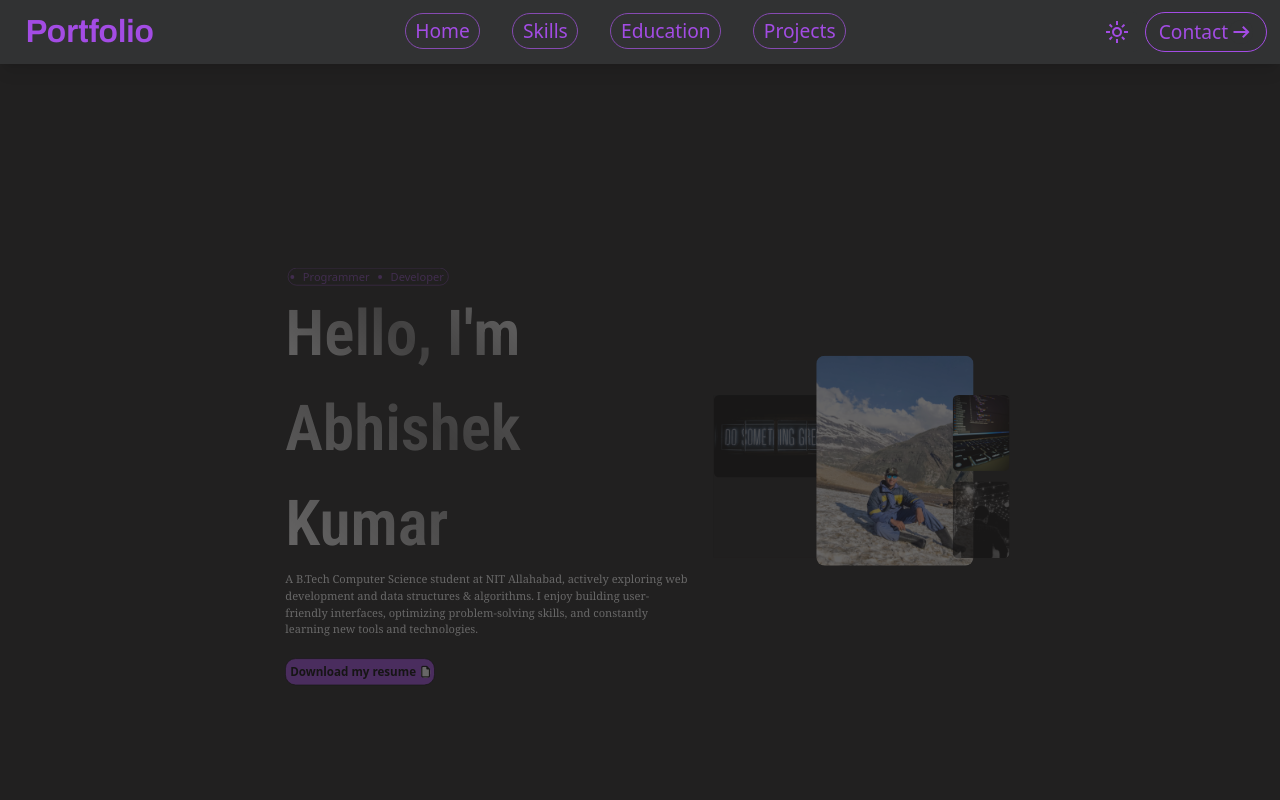
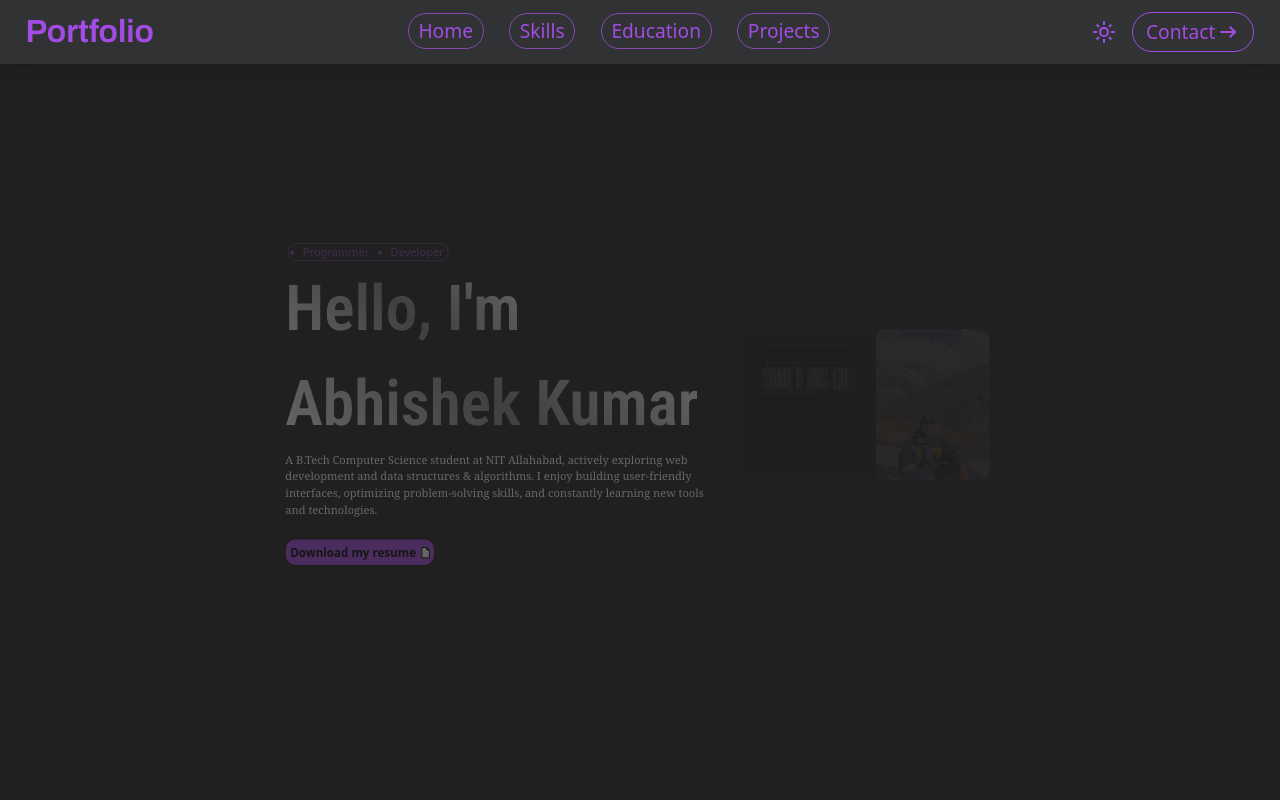
Before and after one commit to abhiishhekk/Portfolio-Web, a React (Vite) app: page / in a window 1280 px wide. Shown: the top 800 px of the page. Built offline with nearby package versions, Linux system fonts and the light colour scheme; a web font is replaced by a local one.

Commit message:
added some animation and fixed bugs

```diff
--- a/src/App.css
+++ b/src/App.css
@@ -51,7 +51,7 @@ html, body{
     list-style-type: none;
     display: inline;
     font-size: 1.2rem;
-    margin: 1rem;
+    margin: 0.8rem;
 }
 #between ul li:hover{
     font-size: 1.3rem;
@@ -416,7 +416,7 @@ html, body{
  #social_icons{
     display:flex;
     align-items:center;
-    box-sizing: content-box;
+    /* box-sizing: content-box; */
     justify-content: center;
 }
 .fa-brands{
@@ -461,10 +461,11 @@ html, body{
     }
     #twitter{
         color:black;
+
     }
 }
 #social_icons .button .icon{
-    display:inline-block;
+    /* display:inline-block; */
     color:black;
     height:2rem;
     width:2rem;
--- a/src/App.jsx
+++ b/src/App.jsx
@@ -42,6 +42,7 @@ function App() {
         <Contact/>
         <hr id="hr" className='text-9xl dark:hidden'/>
         </div>
+        <div className='h-20 md:h-0'></div>
       </div>
   );
 }
--- a/src/components/Contact.jsx
+++ b/src/components/Contact.jsx
@@ -11,10 +11,10 @@ function Contact() {
     useScrollReveal('.reveal-bottom', { origin: 'bottom' }, [theme]);
 
   return (
-    <motion.div id='contact' className='h-dvh md:mt-0 mt-30 grid md:grid-cols-2 grid-cols-1 grid-rows-1 justify-self-center items-center gap-40'
+    <motion.div id='contact' className='h-dvh md:mt-0 mt-30 grid md:grid-cols-2 grid-cols-1 grid-rows-1 justify-self-center items-center gap-40 '
 
     >
-        <motion.div className='flex md:h-[35rem] w-[22rem] h-[15rem]  md:w-[25rem] flex-col gap-20 justify-center items-center border-2 rounded-4xl justify-self-center dark:bg-[#3a3a3a] dark:border-[#212020]'
+        <motion.div className='flex md:h-[35rem] lg:w-[25rem] h-[15rem]  w-[23rem] flex-col gap-20 justify-center items-center border-2 rounded-4xl justify-self-center dark:bg-[#3a3a3a] dark:border-[#212020]'
           whileHover={{scale:1.029,
             boxShadow:"0px 15px 20px rgba(0, 0, 0, 0.23)",
           }}
@@ -32,7 +32,7 @@ function Contact() {
             viewport={{ once: true, amount: 0.2 }}
               >
 
-                <a href="https://www.linkedin.com/in/abhishek-kumar-init/" className="icon linkedin">
+                <a href="https://www.linkedin.com/in/abhishek-kumar-init/" className="icon linkedin flex items-center justify-center">
                   <i className="fa-brands fa-linkedin"></i>
                 </a>
                 <span id="linkedin"><a href="https://www.linkedin.com/in/abhishek-kumar-init/"> Linkedin</a></span>
@@ -50,7 +50,7 @@ function Contact() {
               >
 
 
-                <a href="https://github.com/abhiishhekk" className="icon github dark:text-black text-white">
+                <a href="https://github.com/abhiishhekk" className="icon github dark:text-black text-white flex items-center justify-center -ml-0.5">
                   <i className="fa-brands fa-github"></i>
                 </a>
                 <span id="github"><a href="https://github.com/abhiishhekk">Github</a></span>
@@ -66,7 +66,7 @@ function Contact() {
             }}
             viewport={{ once: true, amount: 0.2 }}
               >
-                <a href="https://www.instagram.com/abhiishhek_k/profilecard/?igsh=enc3MDg5MmFjY2d4" className="icon instagram">
+                <a href="https://www.instagram.com/abhiishhek_k/profilecard/?igsh=enc3MDg5MmFjY2d4" className="icon instagram flex items-center justify-center -ml-[0.075rem]">
                   <i className="fa-brands fa-instagram"></i>
                 </a>
 
@@ -81,7 +81,7 @@ function Contact() {
             }}
             viewport={{ once: true, amount: 0.2 }}
               >
-                <a href="https://x.com/abhiishhek_k?t=C07HXAYPPPMG-To-LEA53g&s=09" className="icon twitter">
+                <a href="https://x.com/abhiishhek_k?t=C07HXAYPPPMG-To-LEA53g&s=09" className="icon twitter flex items-center justify-center -ml-[0.08rem]">
                   <i className="fa-brands fa-x-twitter"></i>
                 </a>
                 <span id="twitter">
@@ -91,7 +91,7 @@ function Contact() {
               </motion.div>
             </div>
         </motion.div>
-        <motion.div className='flex md:min-h-[35rem] md:w-[25rem] p-6 flex-col gap-2 justify-self-center justify-center items-center border-2 rounded-4xl md:mt-0 bg-green-400 dark:bg-[#3a3a3a] dark:border-[#212020]'
+        <motion.div className='flex md:min-h-[35rem] lg:w-[25rem] p-6 w-[23rem] flex-col gap-2 justify-self-center justify-center items-center border-2 rounded-4xl md:mt-0 bg-green-400 dark:bg-[#3a3a3a] dark:border-[#212020]'
           whileHover={{scale:1.029,
             boxShadow:"0px 15px 20px rgba(0, 0, 0, 0.23)",
           }}
--- a/src/components/EmailCard.jsx
+++ b/src/components/EmailCard.jsx
@@ -130,11 +130,11 @@ function EmailCard() {
         </motion.textarea>
         <motion.button
 
-            initial={{ opacity: 0, x: 0, y: 100 }}     // from bottom-right
+            initial={{ opacity: 0, x: 0, y: 0}}     // from bottom-right
               whileInView={{ opacity: 1, x: 0, y: 0 }}     // to original position
               transition={{
-                y:{duration:0.6, ease: "linear", delay:0.5},
-                opacity:{duration:0.5, ease:"linear", delay:0.5},
+                // y:{duration:0.6, ease: "linear", delay:0.5},
+                opacity:{duration:0.5, ease:"linear", delay:1},
                 scale:{ type: "spring", stiffness: 250 }
             }}
             viewport={{ once: true, amount: 0.2 }}
--- a/src/components/Header.jsx
+++ b/src/components/Header.jsx
@@ -1,5 +1,5 @@
 import React, {useRef} from 'react'
-import {motion, useScroll, useTransform} from 'motion/react'
+import {motion, useMotionTemplate, useScroll, useTransform} from 'motion/react'
 import '../../src/App.css'
 import great from '../images/great.jpg'
 import myphotoback from '../images/myphotoback.jpeg'
@@ -11,7 +11,19 @@ function Header() {
   const ref = useRef(null);
     const {scrollY, scrollYProgress} = useScroll({target:ref, offset: ["start end", "end start"]});
     const opacity = useTransform(scrollYProgress, [0.5, 1], [1, 0]);
+    const opacity2 = useTransform(scrollYProgress, [0, 1], [1, 0]);
     const scale = useTransform(scrollYProgress, [0.5, 1], [1, 0.5]);
+    // const clip1 = useTransform(scrollYProgress, [0, 1], [0, 25]);
+    // const clip2 = useTransform(scrollYProgress, [0, 1], [100, 75]);
+
+    const topMV    = useTransform(scrollYProgress, [0, 1], [0, 25]);
+const rightMV  = useTransform(scrollYProgress, [0, 1], [0, 25]);
+const bottomMV = useTransform(scrollYProgress, [0, 1], [0, 25]);
+const leftMV   = useTransform(scrollYProgress, [0, 1], [0, 25]);
+    const clipPath = useMotionTemplate`
+  inset(${topMV}% ${rightMV}% ${bottomMV}% ${leftMV}% round 8px)
+`;
+const zoom = useTransform(scrollYProgress, [0, 1], [1, 1.18]);
   return (
 
     <motion.header ref={ref}  className="head w-svw lg:pr-20 lg:pl-20  h-[200svh]"
@@ -83,15 +95,16 @@ function Header() {
             </div>
           </motion.div>
 
-            <motion.div id='images' className=" xl:flex hidden xl:dark:bg-[#212020]"
+            <motion.div id='images' className=" xl:flex hidden xl:dark:bg-[#212020] mr-9"
 
             >
               <motion.div className="photo" id="img1"
 
               >
                 <motion.img src={great} alt="img1"
+                style={{opacity: opacity2, clipPath, scale: zoom}}
                     initial={{ opacity: 0, x: -100, y: 0 }}       // from bottom-right
-                whileInView={{ opacity: [0, 1, 0.2, 1, 0, 2, 0.75, 0, 1, 0.25, 0.75], x: 0, y: 0 }}     // to original position
+                whileInView={{ opacity: [0, 1, 0.2, 1, 0, 1, 0.75, 0, 1, 0.25, 0.75], x: 0, y: 0 }}     // to original position
                 transition={{
                 x:{duration:1, ease: "anticipate", delay:1},
                 opacity:{duration:0.8, delay:1, ease:"anticipate", times: [0, 0.1, 0.25, 0.30, 0.39, 0.45, 0.59, 0.70, 0.85, 1]}
@@ -103,6 +116,7 @@ function Header() {
 
               >
               <motion.img src={myphoto2} alt="img2"
+              style={{opacity: opacity2, clipPath, scale: zoom }}
               initial={{ opacity: 0, x: 0, y: 100 }}       // from bottom-right
               whileInView={{ opacity: 1, x: 0, y: 0 }}     // to original position
               transition={{
@@ -112,7 +126,7 @@ function Header() {
               viewport={{ once: true, amount: 0.2 }}
               />
               </motion.div>
-              <div className="photo" id="img3-4">
+              {/* <div className="photo" id="img3-4">
                 <motion.img src={tech} alt="img3" id="img3"
                   initial={{ opacity: 0, x: 100, y: 0 }}       // from bottom-right
                   whileInView={{ opacity: 1, x: 0, y: 0 }}     // to original position
@@ -132,7 +146,7 @@ function Header() {
                   }}
                   viewport={{ once: true, amount: 0.2 }}
                 />
-              </div>
+              </div> */}
             </motion.div>
 
         </motion.div>
--- a/src/components/Nav.jsx
+++ b/src/components/Nav.jsx
@@ -6,7 +6,7 @@ function Nav() {
     const theme = useSelector(state => state.theme.theme);
   return (
 
-        <nav className="nav_items  bg-white shadow-lg min-w-full  dark:bg-[#313233] pl-[2%] pr-[1%] flex items-center justify-between h-[8svh] overflow-x-hidden overflow-y-auto fixed z-[5] w-full">
+        <nav className="nav_items  bg-white shadow-lg min-w-full  dark:bg-[#313233] pl-[2%] pr-[2%] flex items-center justify-between h-[8svh] overflow-x-hidden overflow-y-auto fixed z-[5] w-full">
         <div id = "nav_left" className='dark:text-[#a34ce4]'>
             Portfolio
         </div>
@@ -18,7 +18,7 @@ function Nav() {
                 <li><a href="#projects">Projects</a></li>
             </ul>
         </div>
-        <div className='flex gap-2 items-center justify-center'>
+        <div className='flex lg:gap-2 gap-0.5 items-center justify-center'>
             <div>
                 <ThemeToggle />
             </div>
```
